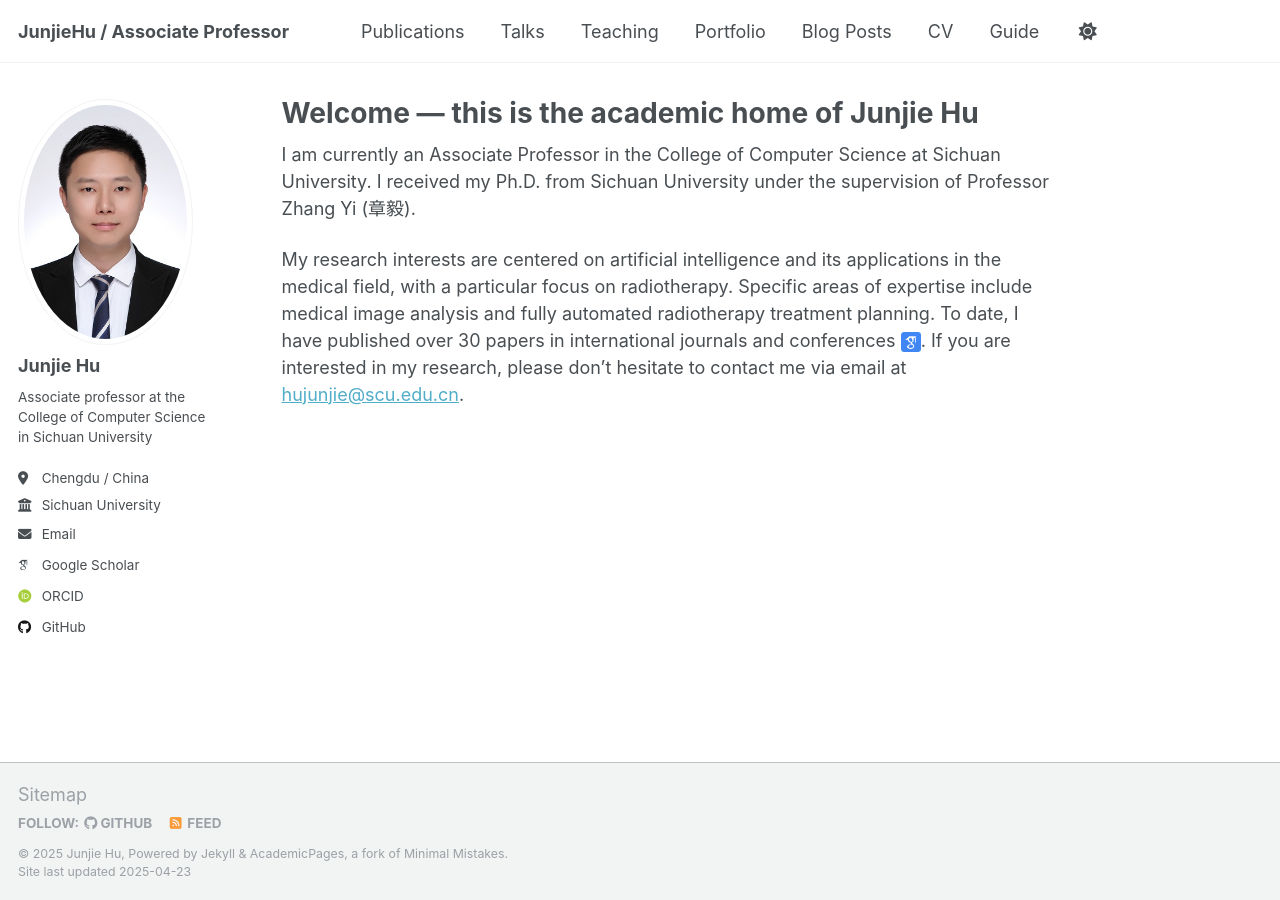
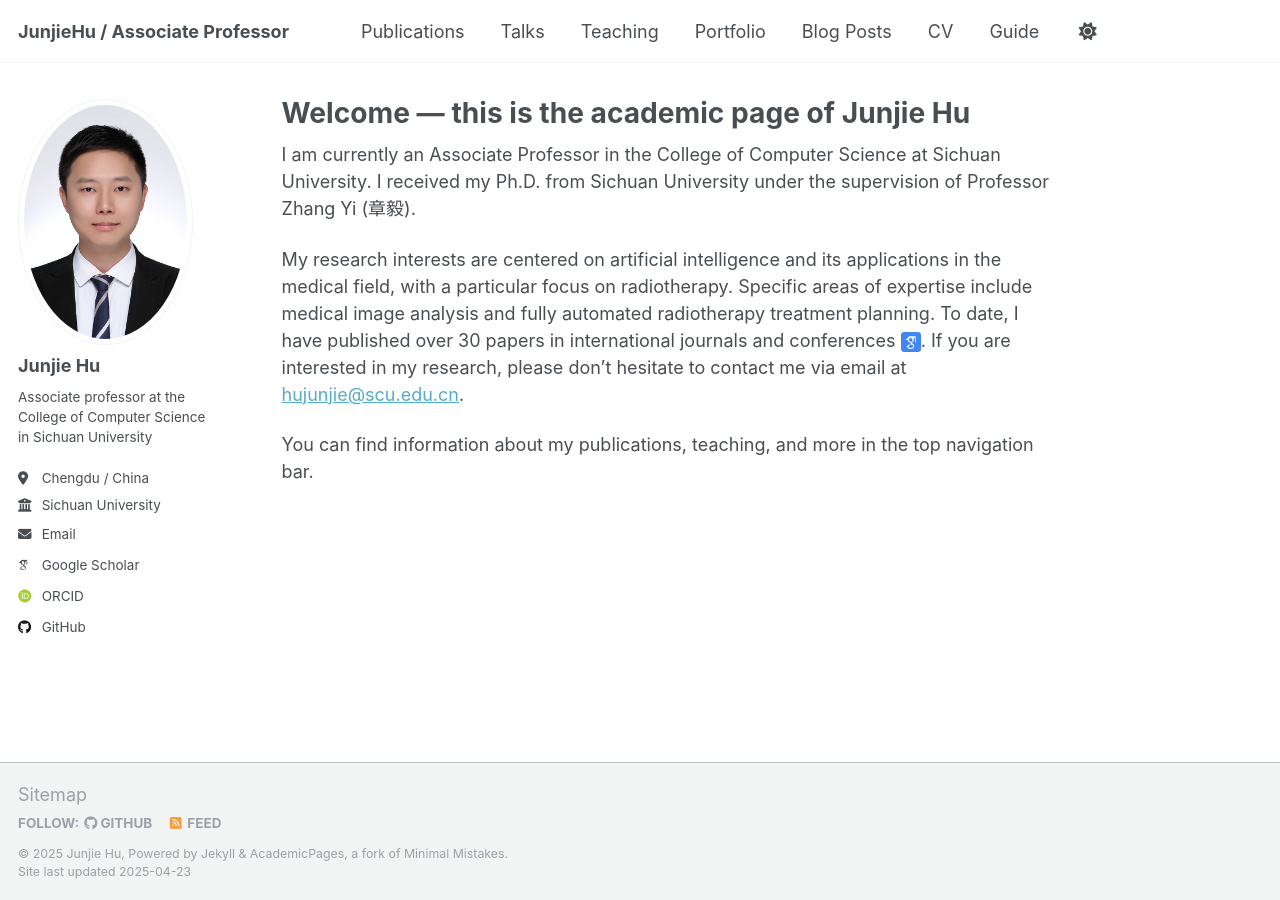
Before and after one commit to JunjieHuSCU/junjiehuscu.github.io, a Jekyll site: the page built from _pages/about.md, in a window 1280 px wide. Built offline with Jekyll 4.4.1, drawn with Linux system fonts in a browser that asks for light colours; some web fonts are replaced.

Commit message:
update publiction.md

```diff
--- a/_pages/about.md
+++ b/_pages/about.md
@@ -1,6 +1,6 @@
 ---
 permalink: /
-title: "Welcome — this is the academic home of Junjie Hu"
+title: "Welcome — this is the academic page of Junjie Hu"
 author_profile: true
 redirect_from:
   - /about/
@@ -10,6 +10,8 @@ redirect_from:
 I am currently an Associate Professor in the College of Computer Science at Sichuan University. I received my Ph.D. from Sichuan University under the supervision of Professor Zhang Yi (章毅).
 
 My research interests are centered on artificial intelligence and its applications in the medical field, with a particular focus on radiotherapy. Specific areas of expertise include medical image analysis and fully automated radiotherapy treatment planning. To date, I have published over 30 papers in international journals and conferences <a href='https://scholar.google.com/citations?user=T3NJS_kAAAAJ'><img src="images/google_scholar_icon.png" alt="Google Scholar" style="height:20px; vertical-align:middle;"></a>. If you are interested in my research, please don't hesitate to contact me via email at <a href="mailto:hujunjie@scu.edu.cn" >hujunjie@scu.edu.cn</a>.
+
+You can find information about my publications, teaching, and more in the top navigation bar.
 
 <!-- This is the front page of a website that is powered by the [Academic Pages template](https://github.com/academicpages/academicpages.github.io) and hosted on GitHub pages. [GitHub pages](https://pages.github.com) is a free service in which websites are built and hosted from code and data stored in a GitHub repository, automatically updating when a new commit is made to the repository. This template was forked from the [Minimal Mistakes Jekyll Theme](https://mmistakes.github.io/minimal-mistakes/) created by Michael Rose, and then extended to support the kinds of content that academics have: publications, talks, teaching, a portfolio, blog posts, and a dynamically-generated CV. You can fork [this template](https://github.com/academicpages/academicpages.github.io) right now, modify the configuration and markdown files, add your own PDFs and other content, and have your own site for free, with no ads!
 
```
Also changed, not shown: _pages/publications.md (added, +9 -0 lines).
